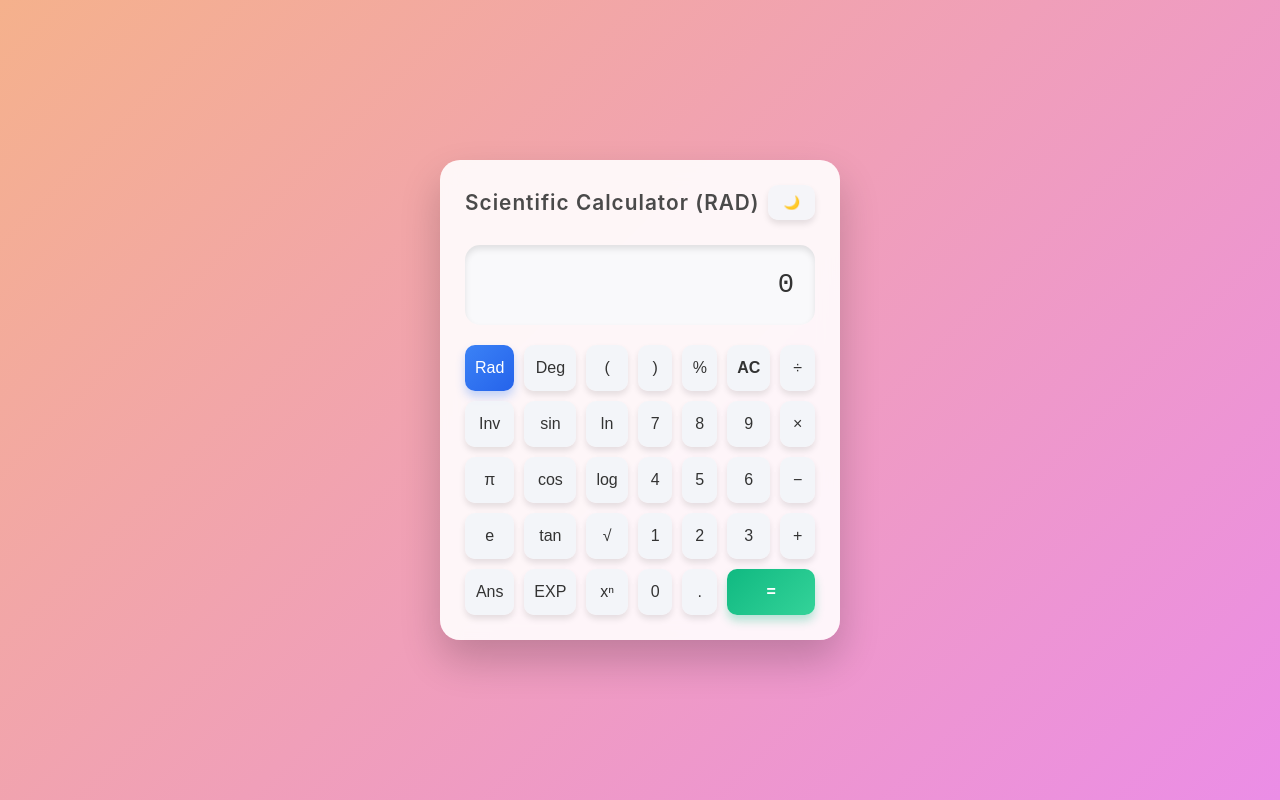
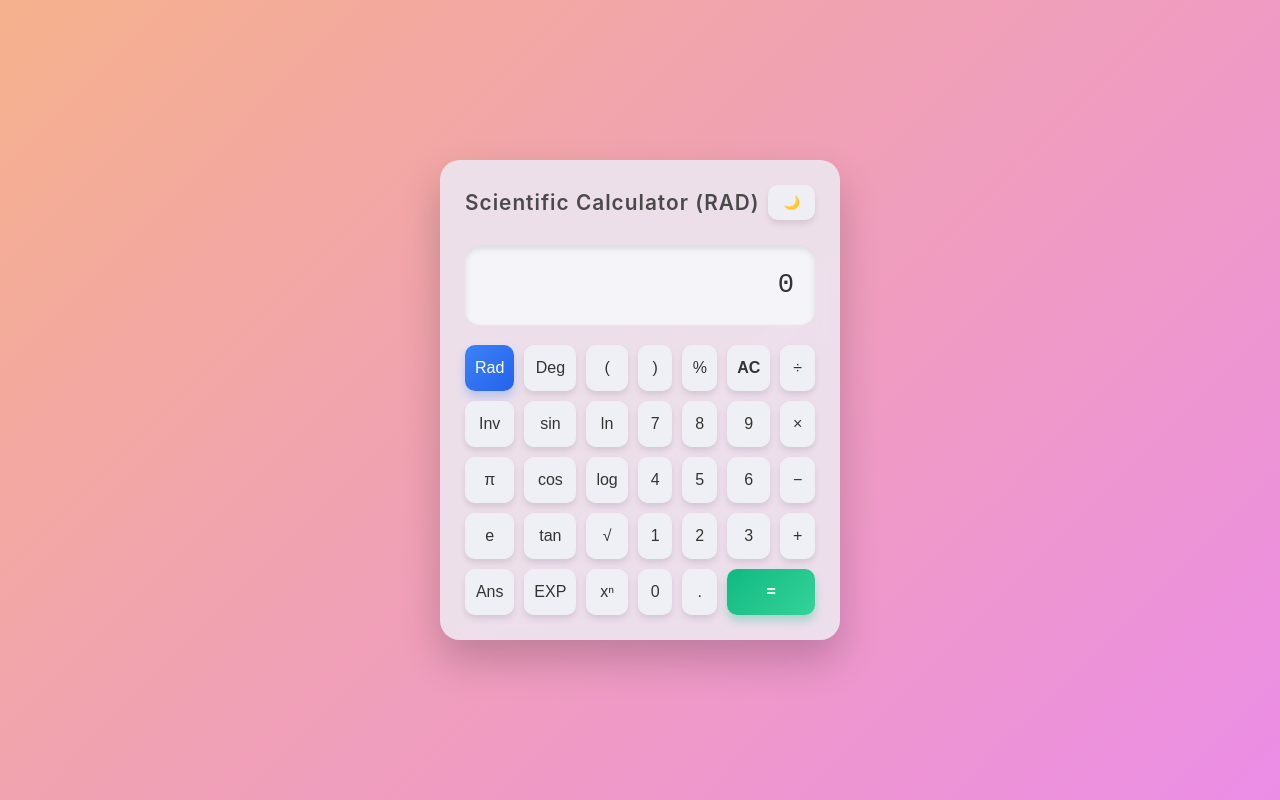
Before and after one commit to Vedhinee/Sci-Cal, a React (Vite) app: page / in a window 1280 px wide. Built offline with nearby package versions, Linux system fonts and the light colour scheme; the HTML template or start-up script is replaced by a standard one.

Commit message:
changed color

```diff
--- a/src/components/Calculator.css
+++ b/src/components/Calculator.css
@@ -18,7 +18,7 @@
 
 .calculator {
   width: 400px;
-  background: rgba(255, 255, 255, 0.9);
+  background: rgba(237, 230, 240, 0.9);
   border-radius: 20px;
   padding: 25px;
   box-shadow: 0 20px 40px rgba(0, 0, 0, 0.2);
@@ -27,7 +27,7 @@
 }
 
 .dark .calculator {
-  background: rgba(45, 45, 45, 0.9);
+  background: rgba(44, 39, 67, 0.9);
   box-shadow: 0 20px 40px rgba(0, 0, 0, 0.4);
 }
 
```
